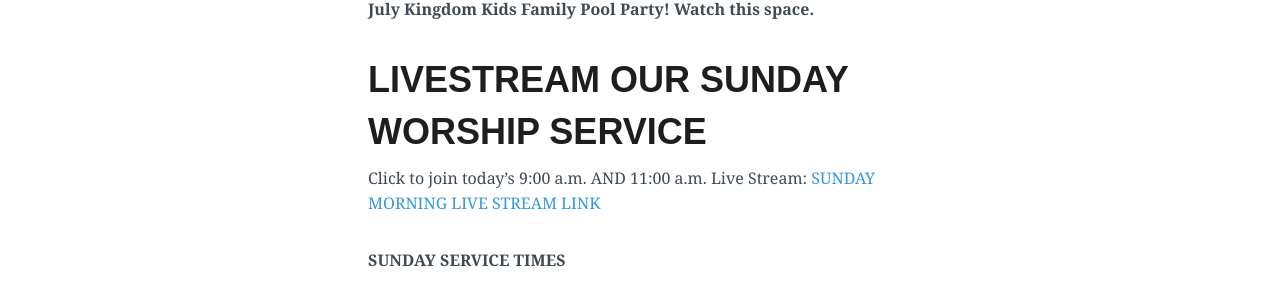
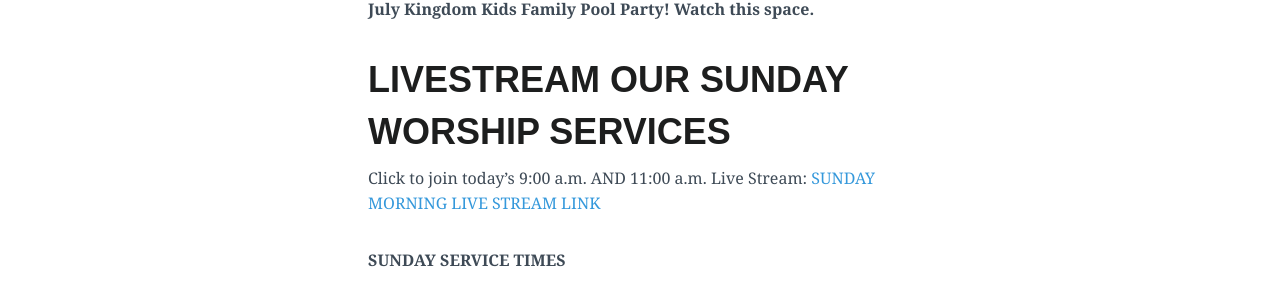
Before and after one commit to lukemoderwell/mariemont, a Jekyll site: the page built from updates.markdown, in a window 1280 px wide and 900 px high. Shown: the part 316-623 px from the top of the window. Built offline with Jekyll 4.4.1, drawn with Linux system fonts in a browser that asks for light colours; nearby versions of some CDN libraries.

Commit message:
Updated Updates

```diff
--- a/updates.markdown
+++ b/updates.markdown
@@ -16,7 +16,7 @@ layout: page-no-hero
 **July Kingdom Kids Family Pool Party! Watch this space.**
 
 
-## LIVESTREAM our Sunday Worship Service
+## LIVESTREAM our Sunday Worship Services
 
 Click to join today's 9:00 a.m. AND 11:00 a.m. Live Stream: [SUNDAY MORNING LIVE STREAM LINK](https://www.youtube.com/@MariemontChurch)
 
```
